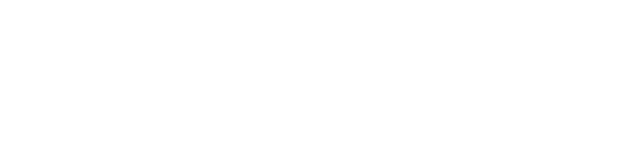
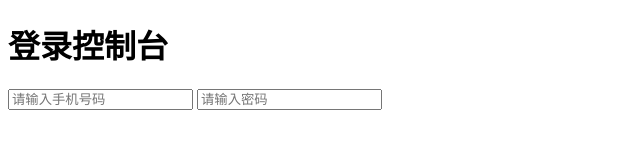
Before and after one commit to ZhiYuanZhongsWebsite/repair, a plain HTML site: page index.html in a window 1280 px wide. Shown: the whole page, without its empty margins (0-640 px from the left). Drawn offline with Linux system fonts and the light colour scheme.

Commit message:
Update index.html

```diff
--- a/index.html
+++ b/index.html
@@ -5,6 +5,8 @@
 		<title>钟致远电脑服务客服控制台</title>
 	</head>
 	<body>
-
+		<h1>登录控制台</h1>
+		<input type="text" id="phone" placeholder="请输入手机号码" />
+		<input type="password" id="password" placeholder="请输入密码" />
 	</body>
 </html>
```
